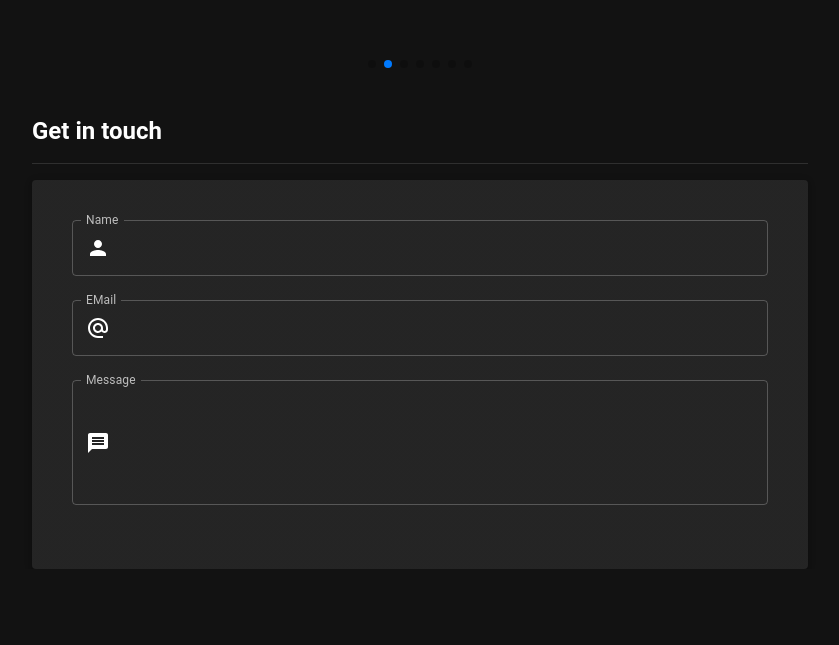
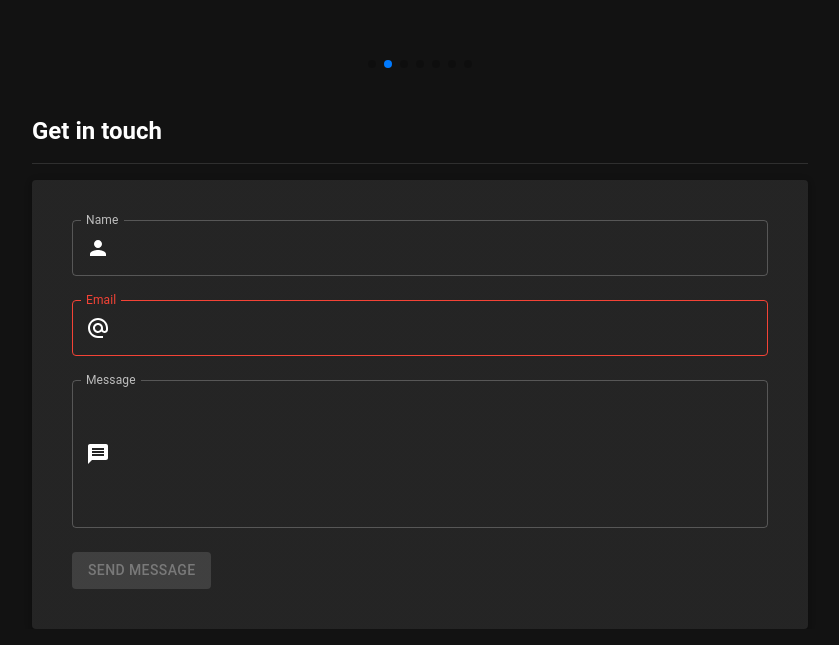
Before and after one commit to zhixuli0406/Resume, a React (Create React App) app: page / in a window 1280 px wide. Shown: the part 1998-2643 px from the top of the page, without its empty margins (370-1209 px from the left). Before the commit the page ends 2583 px from the top, so only its background shows below. Built offline with nearby package versions, Linux system fonts and the light colour scheme.

Commit message:
feat: * MainFeaturedContactMe form create

```diff
--- a/src/Component/MainFeaturedContactMe.tsx
+++ b/src/Component/MainFeaturedContactMe.tsx
@@ -1,13 +1,27 @@
+import { useState, useEffect } from 'react';
 import Box from '@mui/material/Box';
 import Typography from '@mui/material/Typography';
 import Divider from '@mui/material/Divider';
 import Paper from '@mui/material/Paper';
 import InputAdornment from '@mui/material/InputAdornment';
 import TextField from '@mui/material/TextField';
+import Button from '@mui/material/Button';
 import PersonIcon from '@mui/icons-material/Person';
 import AlternateEmailIcon from '@mui/icons-material/AlternateEmail';
 import MessageIcon from '@mui/icons-material/Message';
+
 const MainFeaturedContactMe = () => {
+    const [name, setName] = useState("");
+    const [mail, setMail] = useState("");
+    const [message, setMessage] = useState("");
+    const [isValidateMail, setValidateMail] = useState(false);
+
+    useEffect(() => {
+        let regex = /^[A-Z0-9._%+-]+@[A-Z0-9.-]+\.[A-Z]+$/i;
+        let isValidate = regex.test(mail);
+        setValidateMail(isValidate);
+    }, [mail])
+
     return (
         <Box
             component="section"
@@ -46,12 +60,15 @@ const MainFeaturedContactMe = () => {
                                 </InputAdornment>
                             ),
                         }}
+                        value={name}
+                        onChange={(event) => setName(event.target.value)}
+                        autoComplete="none"
                         variant="outlined"
                         sx={{ mb: 3 }}
                     />
                     <TextField
-                        id="contact-section-name-textfield"
-                        label="EMail"
+                        id="contact-section-mail-textfield"
+                        label="Email"
                         fullWidth
                         InputProps={{
                             startAdornment: (
@@ -59,8 +76,13 @@ const MainFeaturedContactMe = () => {
                                     <AlternateEmailIcon />
                                 </InputAdornment>
                             ),
+
                         }}
+                        value={mail}
+                        onChange={(event) => setMail(event.target.value)}
+                        autoComplete="none"
                         variant="outlined"
+                        error={!isValidateMail}
                         sx={{ mb: 3 }}
                     />
                     <TextField
@@ -75,10 +97,19 @@ const MainFeaturedContactMe = () => {
                             ),
                         }}
                         multiline
-                        rows={4}
+                        rows={5}
+                        value={message}
+                        onChange={(event) => setMessage(event.target.value)}
+                        autoComplete="none"
                         variant="outlined"
                         sx={{ mb: 3 }}
                     />
+                    <Button
+                        variant="contained"
+                        disabled={!isValidateMail}
+                    >
+                        Send Message
+                    </Button>
                 </Paper>
             </Box>
         </Box>
--- a/src/Component/MainFeaturedProject.tsx
+++ b/src/Component/MainFeaturedProject.tsx
@@ -89,7 +89,7 @@ const MainFeaturedProject = () => {
                     loop={true}
                     loopFillGroupWithBlank={true}
                     autoplay={{
-                        delay: 5000,
+                        delay: 3500,
                         disableOnInteraction: false,
                     }}
                     pagination={{
```
